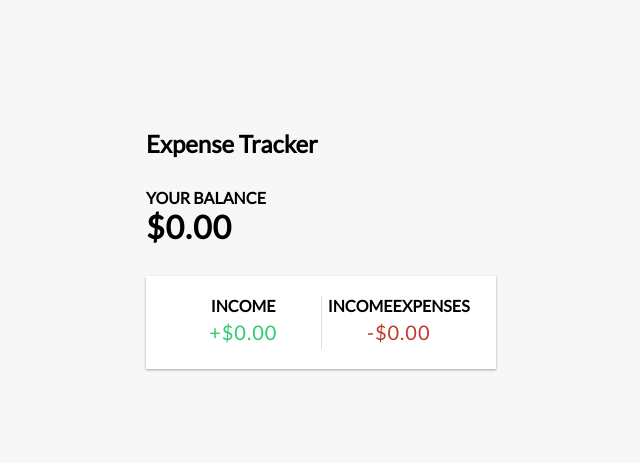
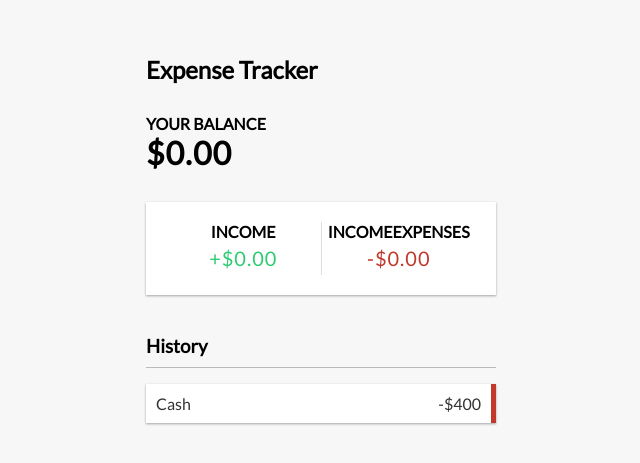
Before and after one commit to bangarusaivivek/expense-tracker, a React (Create React App) app: page / in a window 1280 px wide. Shown: the part 151-614 px from the top of the page, without its empty margins (319-959 px from the left). Built offline with nearby package versions, Linux system fonts and the light colour scheme.

Commit message:
add TransactionList comp to app comp

```diff
--- a/src/App.js
+++ b/src/App.js
@@ -3,6 +3,7 @@ import './App.css';
 import Header from './Components/Header';
 import Balance from './Components/Balance';
 import IncomeExpenses from './Components/IncomeExpenses';
+import TransactionList from './Components/TransactionList';
 
 function App() {
   return (
@@ -10,6 +11,7 @@ function App() {
       <Header />
       <Balance />
       <IncomeExpenses />
+      <TransactionList />
     </div>
   );
 }
```
